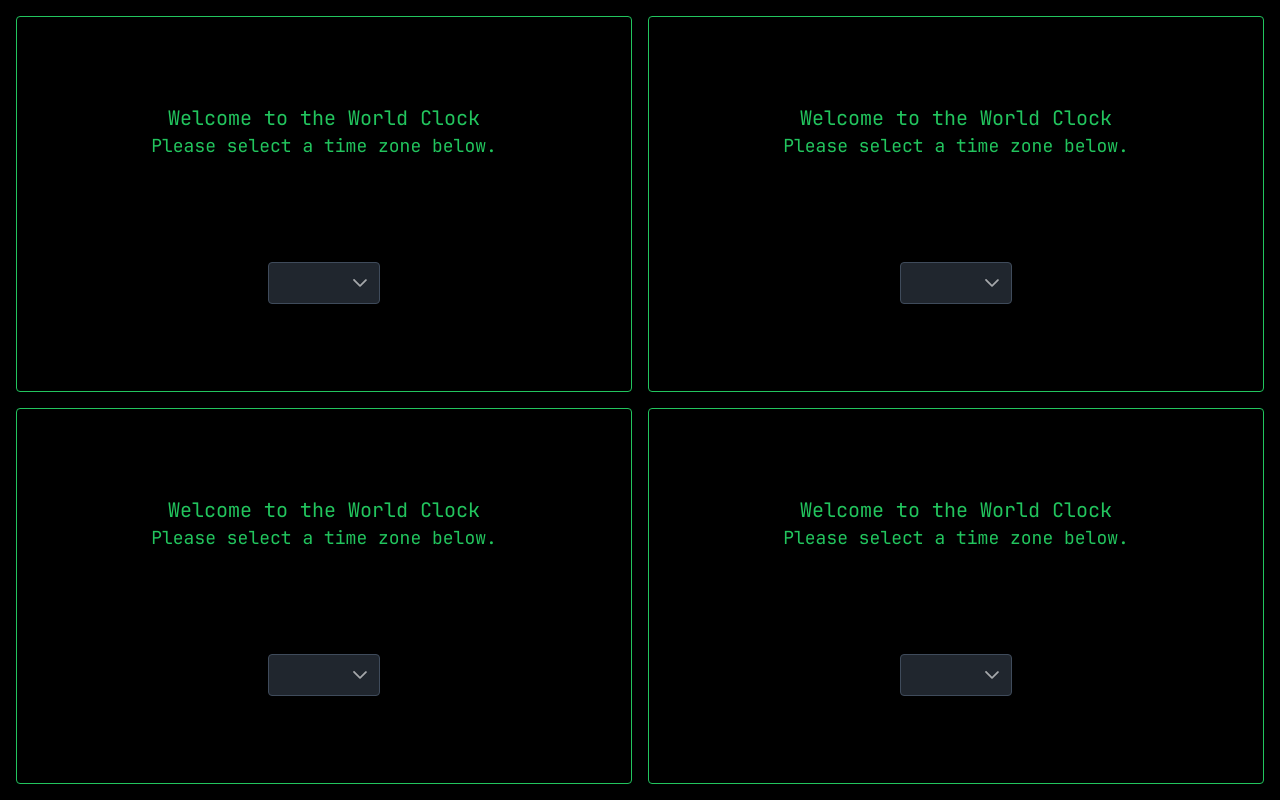
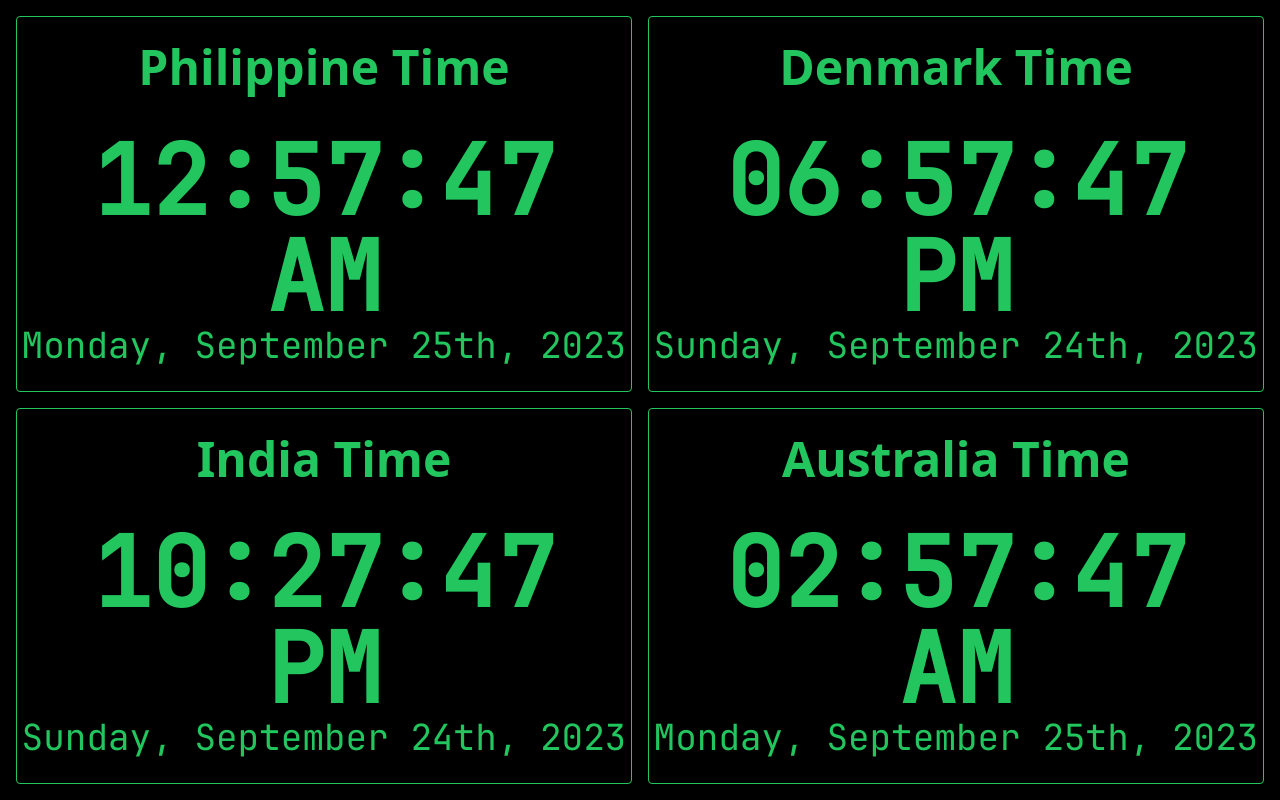
Before and after one commit to waynefaustorilla/world-clock, a Next.js app: page / in a window 1280 px wide. Built offline with nearby package versions, Linux system fonts and the light colour scheme.

Commit message:
added labels

```diff
--- a/src/app/page.tsx
+++ b/src/app/page.tsx
@@ -11,10 +11,10 @@ const Home = async () => {
 
   return (
     <div className="p-4 min-h-screen items-center grid grid-cols-2 gap-4 bg-black">
-      <Clock timezones={timezones} />
-      <Clock timezones={timezones} />
-      <Clock timezones={timezones} />
-      <Clock timezones={timezones} />
+      <Clock timezones={timezones} label={"Philippine Time"} timezone={"Asia/Manila"} />
+      <Clock timezones={timezones} label={"Denmark Time"} timezone={"CET"} />
+      <Clock timezones={timezones} label={"India Time"} timezone={"Asia/Kolkata"} />
+      <Clock timezones={timezones} label={"Australia Time"} timezone={"Australia/Sydney"} />
     </div>
   );
 };
--- a/src/components/Clock.tsx
+++ b/src/components/Clock.tsx
@@ -6,6 +6,8 @@ import moment from "moment-timezone";
 
 interface ClockProps {
   timezones: string[]
+  timezone?: string;
+  label: string;
 }
 
 const Clock: FunctionComponent<ClockProps> = (props) => {
@@ -14,15 +16,13 @@ const Clock: FunctionComponent<ClockProps> = (props) => {
   const [date, setDate] = React.useState("");
 
   React.useEffect(() => {
-    if (timezone !== "") {
-      setInterval(() => {
-        const timeByZone = moment().tz(timezone);
+    setInterval(() => {
+      const timeByZone = moment().tz(!props.timezone ? timezone : props.timezone);
 
-        setDate(timeByZone.format("dddd, MMMM Do, YYYY"));
-        setTime(timeByZone.format("hh:mm:ss A"));
-      }, 100);
-    }
-  }, [time, date, timezone]);
+      setDate(timeByZone?.format("dddd, MMMM Do, YYYY"));
+      setTime(timeByZone?.format("hh:mm:ss A"));
+    }, 100);
+  }, [time, date, timezone, props.timezone]);
 
   return (
     <section className="flex flex-col gap-4 border border-green-500 h-full rounded justify-evenly">
@@ -37,21 +37,29 @@ const Clock: FunctionComponent<ClockProps> = (props) => {
           :
           <>
             <span className="flex items-center justify-center">
-              <h3 className="text-5xl text-green-500 font-bold">{timezone}</h3>
+              <h3 className="text-5xl text-green-500 font-bold">{props.label}</h3>
             </span>
 
             <div className="text-center flex flex-col">
               <span>
                 <h1 className="font-mono text-green-500 text-8xl font-bold">{time}</h1>
-                <h6 className="font-mono text-green-500 text-lg">{date}</h6>
+                <h6 className="font-mono text-green-500 text-4xl">{date}</h6>
               </span>
             </div>
           </>
       }
 
-      <section className="flex items-center justify-center">
-        <Dropdown options={props.timezones} value={timezone} filter onChange={(event: DropdownChangeEvent) => setTimezone(event.target.value)} />
-      </section>
+      {
+        !props.timezone ?
+          <>
+            <section className="flex items-center justify-center">
+              <Dropdown options={props.timezones} value={timezone} filter onChange={(event: DropdownChangeEvent) => setTimezone(event.target.value)} />
+            </section>
+          </>
+          :
+          <>
+          </>
+      }
     </section>
   );
 };
```
